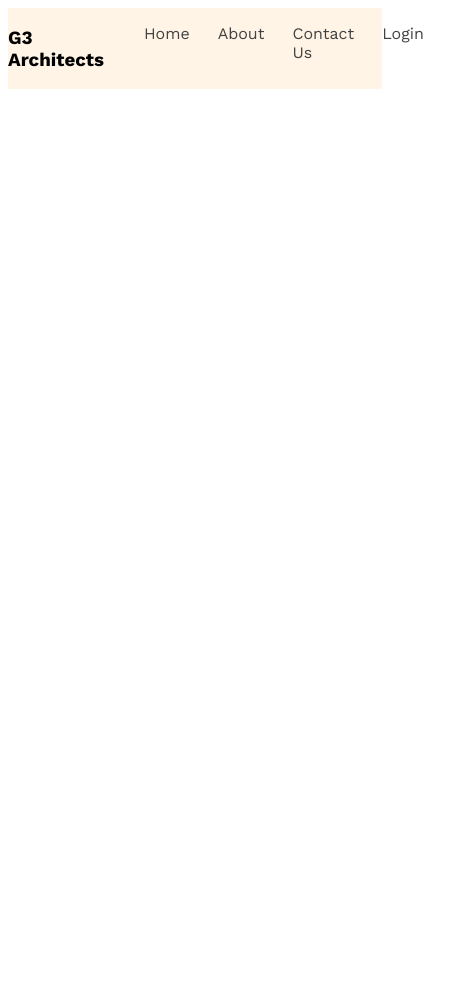
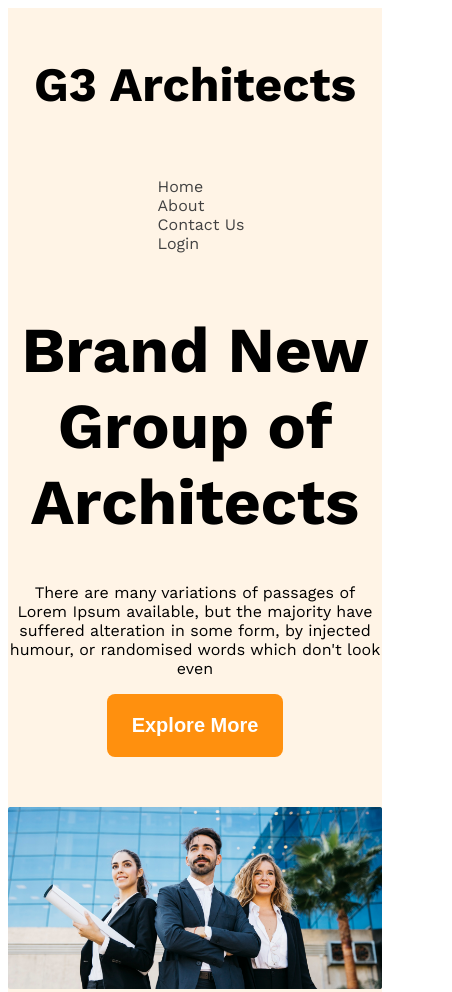
Before and after one commit to turzo7/g3-architects-website, a plain HTML site: page index.html in a window 390 px wide. Shown: the top 992 px of the page, 452 px wide, since content can reach past the window. Before the commit the page ends 844 px from the top, so only its background shows below. Drawn offline with nearby package versions, Linux system fonts and the light colour scheme.

Commit message:
added a responsive banner

```diff
--- a/index.html
+++ b/index.html
@@ -21,7 +21,14 @@
                 <li class="nav-items"><a href="" class="nav-link gray">Login</a></li>
             </ul>
         </nav>
-        <div class="banner"></div>
+        <div class="banner">
+           <div class="banner-content">
+            <h1 class="banner-title">Brand New Group of Architects </h1>
+            <p class="banner-description">There are many variations of passages of Lorem Ipsum available, but the majority have suffered alteration in some form, by injected humour, or randomised words which don't look even</p>
+                <button class="btn-primary">Explore More</button>
+           </div>
+                <img class="banner-image" src="images/banner.png" alt="">
+        </div>
     </header>
     <main>
 
--- a/styles/style.css
+++ b/styles/style.css
@@ -23,12 +23,28 @@
   .display-flex{
     display: flex;
   }
+  .btn-primary{
+    background-color: rgba(255, 144, 14, 1);
+    color: white;
+    padding: 20px 25px;
+    font-size: 1.25rem;
+    font-weight: 600;
+    border-radius: 8px;
+    border: none;
+  }
 
   /* header styles */
+
+  /* navbar styles */
   .navbar{
-justify-content: space-around;
-  }
-  /* navbar styles */
+    justify-content: space-around;
+    align-items: center;
+      }
+.brand{
+  font-weight: 700;
+  font-size: 3rem;
+}
+
  .nav-items{
     list-style: none;
     margin-right: 28px;
@@ -40,3 +56,30 @@
     max-width: 1440px;
     margin: 0 auto;
  }
+
+ /* banner related styles */
+ .banner-content{
+  max-width: 865px;
+  text-align: center;
+  margin: 0 auto;
+  margin-bottom: 50px;
+
+ }
+ .banner-title{
+  font-weight: 700;
+  font-size: 4rem;
+ }
+ .banner-description{
+  font-weight: 400;
+  font-size: 1rem;
+ }
+ .banner-image{
+  width: 100%;
+ }
+
+ /* responsive media query */
+@media screen and (max-width: 576px) {
+  .navbar, .nav-links{
+    flex-direction: column;
+  }
+}
```
